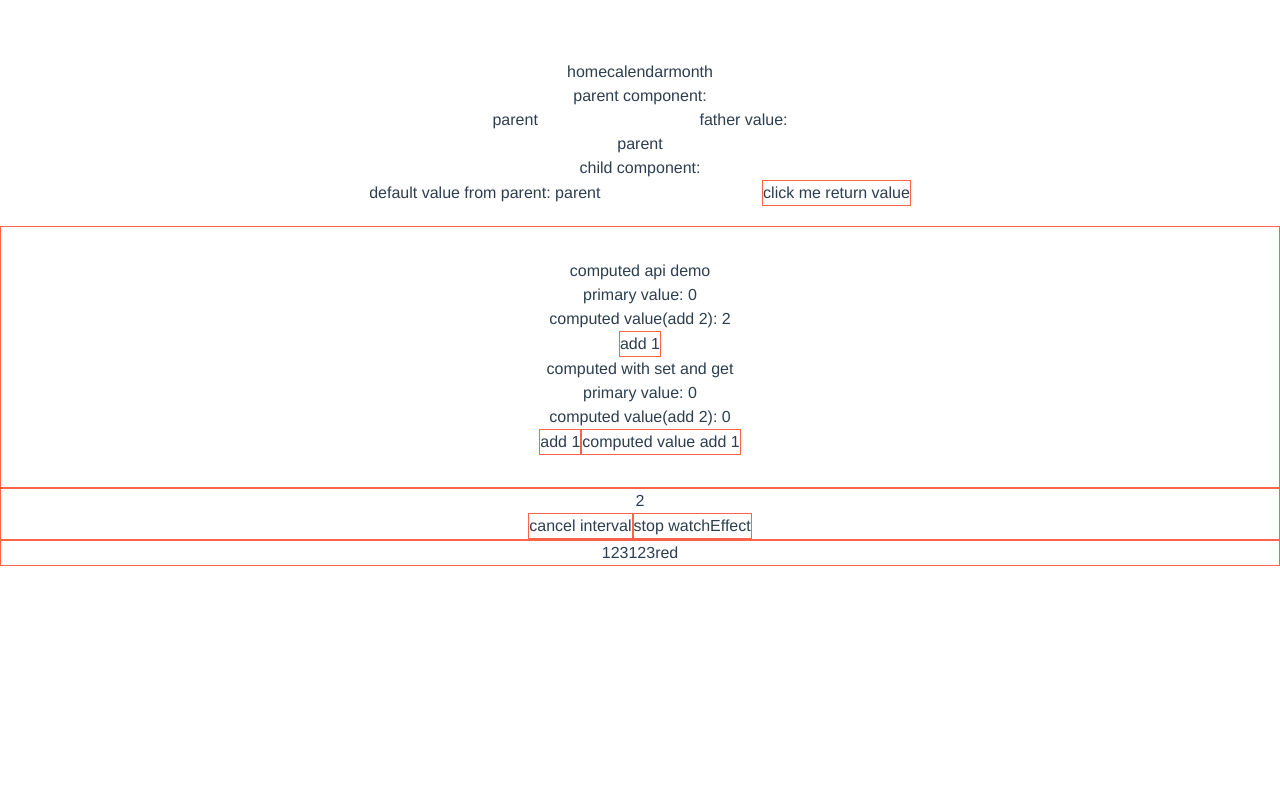
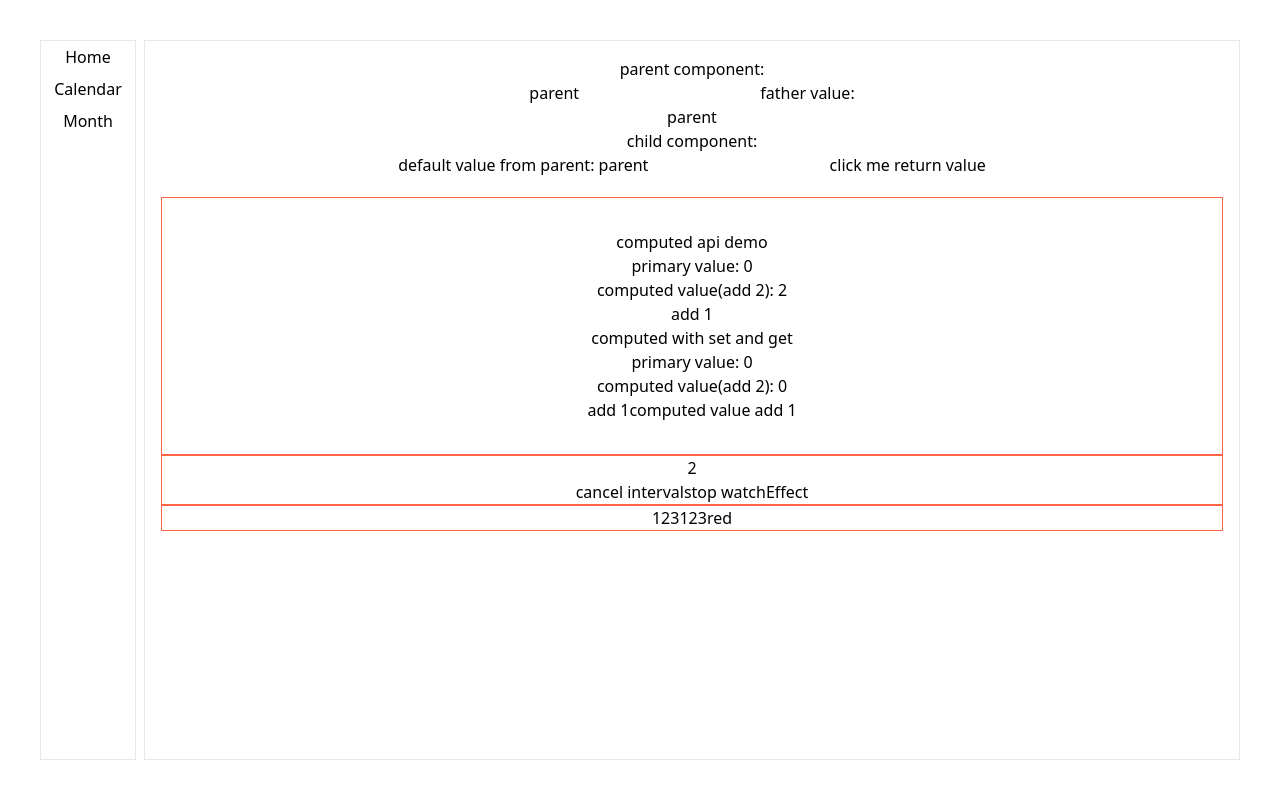
Before and after one commit to whj768702/vuenext, a Vue app: page / in a window 1280 px wide. Built offline with nearby package versions, Linux system fonts and the light colour scheme.

Commit message:
feat(页面): 调整页面布局

```diff
--- a/src/App.vue
+++ b/src/App.vue
@@ -1,32 +1,36 @@
 <template>
-  <div id="app">
-    <router-link to="/">home</router-link>
-    <router-link to="/calendar">calendar</router-link>
-    <router-link to="/Month">month</router-link>
-    <router-view></router-view>
+  <div id="app" class="h-screen p-10 flex">
+    <div class="flex flex-col w-24 mr-2 border">
+      <div class="h-8 flex items-center justify-center" v-for="route in routes" :key="route.title">
+        <router-link :to="route.path">{{ route.title }}</router-link>
+      </div>
+    </div>
+    <div class="p-4 border flex-grow text-center">
+      <router-view></router-view>
+    </div>
   </div>
 </template>
 
 <script>
 export default {
   name: 'App',
+  data() {
+    return {
+      routes: [
+        {
+          path: '/',
+          title: 'Home',
+        },
+        {
+          path: '/calendar',
+          title: 'Calendar',
+        },
+        {
+          path: '/Month',
+          title: 'Month',
+        },
+      ],
+    };
+  },
 };
 </script>
-
-<style>
-#app {
-  font-family: Avenir, Helvetica, Arial, sans-serif;
-  -webkit-font-smoothing: antialiased;
-  -moz-osx-font-smoothing: grayscale;
-  text-align: center;
-  color: #2c3e50;
-  margin-top: 60px;
-}
-
-button {
-  margin: 2px;
-  padding: 6px;
-  border: 1px solid tomato;
-  outline: none;
-}
-</style>
--- a/src/main.js
+++ b/src/main.js
@@ -1,8 +1,8 @@
 import { createApp } from 'vue';
 import App from './App.vue';
 import Home from './pages/Home';
-import Calendar from './components/calendar';
-import Month from './components/Month';
+import Calendar from './pages/calendar';
+import Month from './pages/Month';
 import { createWebHistory, createRouter } from 'vue-router';
 import './index.css';
 
```
Also changed, not shown: src/pages/Month.vue (renamed from src/components/Month.vue), src/pages/calendar.vue (renamed from src/components/calendar.vue).
